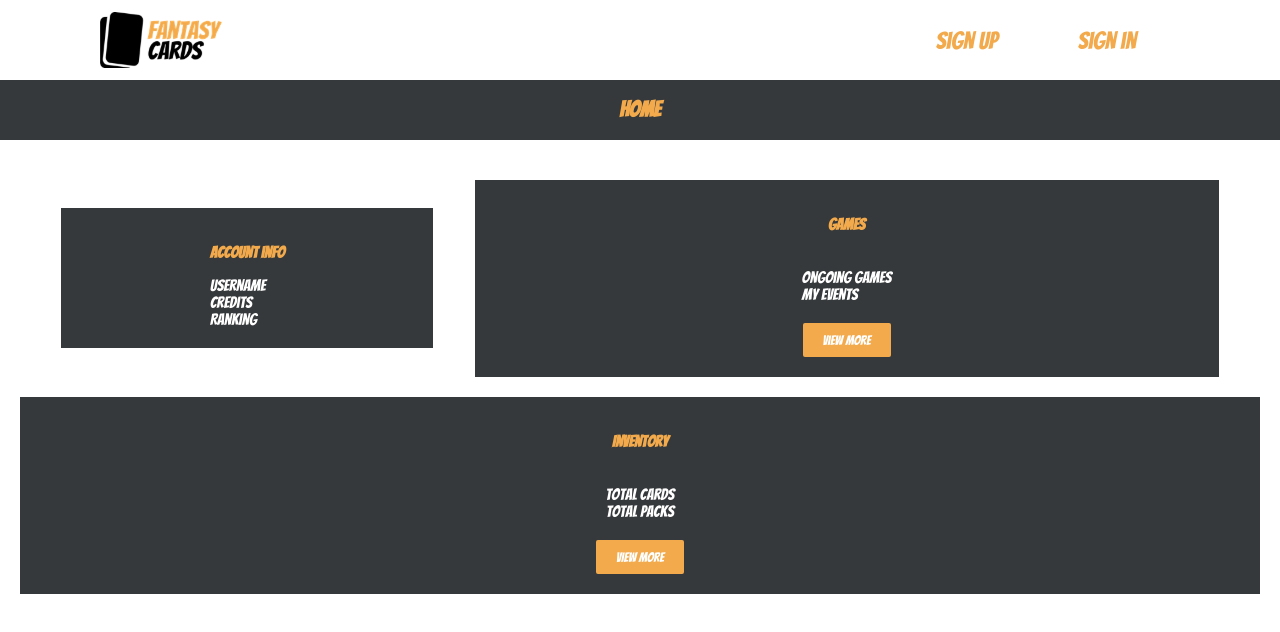
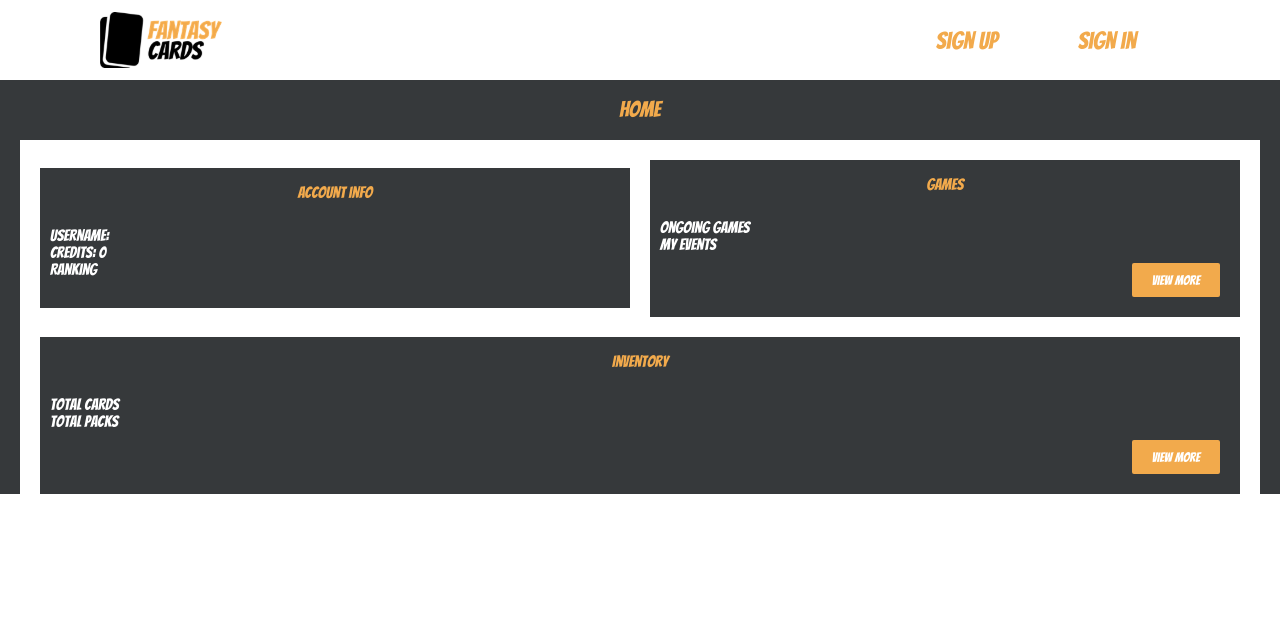
Before and after one commit to Arnaud97234/fantasyCards, a Next.js app in the folder frontend/: page /home in a window 1280 px wide. Shown: the top 632 px of the page. Built offline with nearby package versions, Linux system fonts and the light colour scheme; no server answers; a web font is replaced by a local one.

Commit message:
GET user route + home polish

```diff
--- a/frontend/components/Home.js
+++ b/frontend/components/Home.js
@@ -1,9 +1,17 @@
 import styles from '../styles/Home.module.css'
 import { useSelector } from 'react-redux'
+import { useState } from 'react'
 
 function Home() {
-    const username = useSelector((state) => state.users.value.username)
+    const [username, setUsername] = useState('')
+    const [credits, setCredits] = useState(0)
 
+    const userToken = useSelector((state) => state.users.value.token)
+
+    fetch(`http://localhost:3000/users/user/${userToken}`).then(response => response.json()).then(data => {
+        setUsername(data.username)
+        setCredits(data.credits)
+    })
 
     return (
         <div>
@@ -11,32 +19,31 @@ function Home() {
                 <h2 className={styles.title}>Home</h2>
                 <div className={styles.homeContent}>
                     <div className={styles.infoGamesContainer}>
-                        <div className={styles.infoContainer}>
-                            <div className={styles.infoContent}>
-                                <h3 className={styles.contentTitle}>Account info</h3>
-                                <span className={styles.contentItem}>Username</span>
-                                <span className={styles.contentItem}>Credits</span>
+                        <div className={styles.box} id={styles.infoBox}>
+                            <h3 className={styles.contentTitle}>Account info</h3>
+                            <div className={styles.content}>
+                                <span className={styles.contentItem}>Username: {username}</span>
+                                <span className={styles.contentItem}>Credits: {credits}</span>
                                 <span className={styles.contentItem}>Ranking</span>
                             </div>
                         </div>
-                        <div className={styles.gamesContainer}>
+                        <div className={styles.box} id={styles.gameBox}>
                             <h3 className={styles.contentTitle}>Games</h3>
-                            <div className={styles.gamesContent}>
+                            <div className={styles.content}>
                                 <span className={styles.contentItem}>Ongoing games</span>
                                 <span className={styles.contentItem}>My events</span>
                             </div>
-                            <button className={styles.homePageButton}>View more</button>
+                            <button className={styles.contentButton}>View more</button>
                         </div>
                     </div>
-                    <div className={styles.inventoryContent}>
+                    <div className={styles.box} id={styles.inventoryBox}>
                         <h3 className={styles.contentTitle}>Inventory</h3>
-                        <div className={styles.inventoryContent}>
+                        <div className={styles.content}>
                             <span className={styles.contentItem}>Total cards</span>
                             <span className={styles.contentItem}>Total packs</span>
                         </div>
-                        <button className={styles.homePageButton}>View more</button>
+                        <button className={styles.contentButton}>View more</button>
                     </div>
-
                 </div>
             </main>
         </div>
--- a/frontend/pages/index.js
+++ b/frontend/pages/index.js
@@ -7,7 +7,6 @@ function Index() {
 
   const router = useRouter()
   useSelector((state) => {
-    console.log(state);
     if (state.users.value.token) {
         router.push('/home')
     }
--- a/frontend/styles/Home.module.css
+++ b/frontend/styles/Home.module.css
@@ -5,12 +5,14 @@
     justify-content: space-evenly;
     align-items: center;
     background-color: #36393B;
+    padding: 0 20px;
 }
 
 .title {
     font-family: 'Bangers';
     font-size: 22px;
     color: #F2AA4C;
+    font-weight: lighter;
 }
 
 .homeContent {
@@ -19,8 +21,9 @@
     flex-direction: column;
     align-items: center;
     background-color: white;
-    padding: 20px;
     width: 100%;
+    padding: 0 20px;
+
 }
 
 .infoGamesContainer {
@@ -32,65 +35,63 @@
     height: 100%;
 }
 
-.infoContainer {
+.box {
     display: flex;
     flex-direction: column;
     background-color: #36393B;
-    padding: 20px;
+    padding-bottom: 20px;
     justify-content: space-evenly;
     align-items: center;
-    width: 30%;
-    height:max-content;
+    width: 100%;
+    height: 100%;
 }
 
 .contentTitle {
     font-family: 'Bangers';
     color: #F2AA4C;
     font-size: 16px;
+    font-weight: lighter;
 }
 
-.infoContent {
+.content {
     display: flex;
     flex-direction: column;
+    align-self:flex-start;
+    padding: 10px;
 }
 
 .contentItem {
     color: white;
     font-family: 'Bangers';
+    font-weight: lighter;
 }
 
-.gamesContainer {
-    display: flex;
-    flex-direction: column;
-    background-color: #36393B;
-    padding: 20px;
-    justify-content: space-evenly;
-    align-items: center;
-    width: 60%;
-}
-
-.gamesContent {
-    display: flex;
-    flex-direction: column;
-    background-color: #36393B;
-    padding: 20px
-}
-
-.homePageButton {
+.contentButton {
     background-color:  #F2AA4C;
     font-family: 'Bangers';
     color: white;
     border-radius: 2px;
     border: none;
     padding: 10px 20px;
+    align-self: flex-end;
+    margin-right: 20px;
+    font-weight: lighter;
 }
 
-.inventoryContent {
+.inventoryContainer {
     display: flex;
     flex-direction: column;
     background-color: #36393B;
-    padding: 20px;
-    justify-content: space-evenly;
+    width: 100%;
     align-items: center;
-    width: 100%;
+    margin-bottom: 20px;
+    padding-bottom: 20px;
 }
+
+#infoBox {
+    margin-right: 10px;
+}
+
+#gameBox {
+    margin-left: 10px;
+}
--- a/frontend/styles/globals.css
+++ b/frontend/styles/globals.css
@@ -5,6 +5,8 @@ body {
   padding: 0;
   margin: 0;
   font-family: 'Calistoga' Regular;
+  height: 100%;
+  width: 100%;
 }
 
 * {
```
Also changed, not shown: 2 other files (tests, documents, lock files or other folders).
